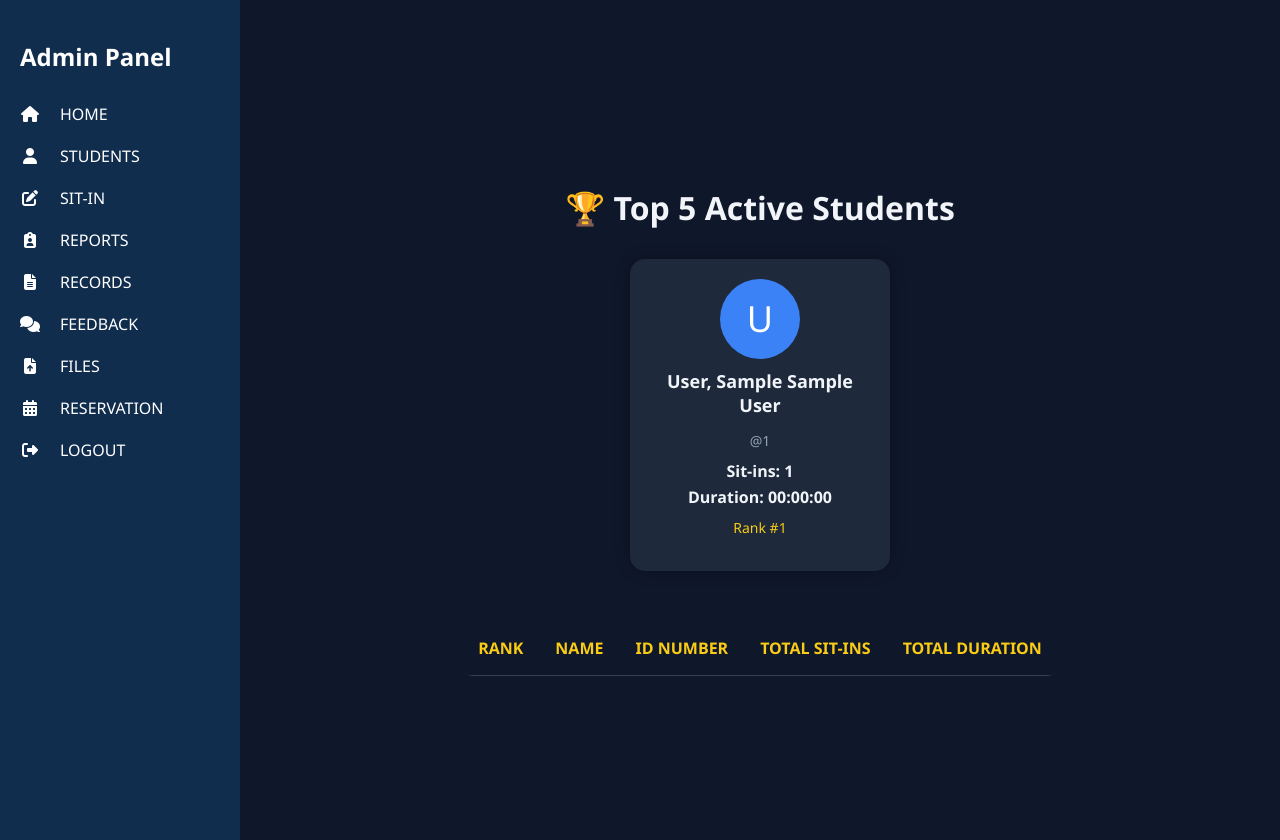
After one commit to RosalDaniel/CCSSitinMonitoring, a PHP site: page /test2.php in a window 1280 px wide. The commit adds this page. Run offline with PHP 8.4, Linux system fonts and the light colour scheme; tables that the repository leaves empty or names only in its code hold one stand-in row (values such as "Sample post"); lists and menus that the app fills with data are empty.

Commit message:
Adding  additional updates: testing leaderboard and give reward

```diff
--- a/records.php
+++ b/records.php
@@ -84,7 +84,7 @@ while ($row = $labQuery->fetch_assoc()) {
         <table id="sitInRecords" class="display">
             <thead>
                 <tr>
-                    <th>Sit-in Number</th>
+                    <!-- <th>Sit-in Number</th> -->
                     <th>ID Number</th>
                     <th>Name</th>
                     <th>Purpose</th>
@@ -97,7 +97,7 @@ while ($row = $labQuery->fetch_assoc()) {
             <tbody>
                 <?php while ($row = $result->fetch_assoc()) : ?>
                     <tr>
-                        <td><?php echo $row['id']; ?></td>
+                        <!-- <td><?php echo $row['id']; ?></td> -->
                         <td><?php echo $row['idno']; ?></td>
                         <td><?php echo $row['name']; ?></td>
                         <td><?php echo $row['purpose']; ?></td>
@@ -116,6 +116,7 @@ while ($row = $labQuery->fetch_assoc()) {
             $('#sitInRecords').DataTable({
                 responsive: true,
                 ordering: true,
+                order: [[6, 'desc']],
                 search: true
             });
         });
--- /dev/null
+++ b/test2.php
@@ -0,0 +1,187 @@
+<?php
+session_start();
+include 'db_connect.php';
+include 'sidebar.php';
+
+// Fetch top 5 active students along with total sit-in duration
+$query = $conn->query("
+    SELECT
+        s.idno,
+        CONCAT(s.lastname, ', ', s.firstname, ' ', s.middlename) AS name,
+        COUNT(r.id) AS sitin_count,
+        SEC_TO_TIME(SUM(TIMESTAMPDIFF(SECOND, r.date_time, r.logout_time))) AS total_duration
+    FROM student s
+    LEFT JOIN sit_in_records r ON s.idno = r.idno
+    GROUP BY s.idno
+    ORDER BY sitin_count DESC
+    LIMIT 5
+");
+
+// Prepare data for chart
+$names = [];
+$sitins = [];
+$students = [];
+while ($row = $query->fetch_assoc()) {
+    $students[] = $row;
+    $names[] = $row['name'];
+    $sitins[] = $row['sitin_count'];
+}
+?>
+
+<!DOCTYPE html>
+<html lang="en">
+<head>
+    <meta charset="UTF-8">
+    <title>Leaderboard</title>
+    <link rel="stylesheet" href="css/styles.css">
+    <link rel="stylesheet" href="https://cdnjs.cloudflare.com/ajax/libs/font-awesome/6.4.2/css/all.min.css">
+    <script src="https://cdn.jsdelivr.net/npm/chart.js"></script>
+    <style>
+        body {
+            font-family: 'Segoe UI', sans-serif;
+            background: #0f172a;
+            color: #f1f5f9;
+        }
+
+        .leaderboard-wrapper {
+            padding: 40px;
+            max-width: 1200px;
+            margin: auto;
+        }
+
+        .leaderboard-title {
+            text-align: center;
+            font-size: 32px;
+            margin-bottom: 30px;
+        }
+
+        .top-three {
+            display: flex;
+            justify-content: center;
+            gap: 30px;
+            margin-bottom: 50px;
+            flex-wrap: wrap;
+        }
+
+        .top-card {
+            background: #1e293b;
+            padding: 20px;
+            border-radius: 15px;
+            text-align: center;
+            width: 220px;
+            position: relative;
+            box-shadow: 0 0 15px rgba(0,0,0,0.3);
+        }
+
+        .top-card .profile-pic {
+            width: 80px;
+            height: 80px;
+            background: #3b82f6;
+            color: white;
+            border-radius: 50%;
+            font-size: 36px;
+            line-height: 80px;
+            margin: 0 auto 10px;
+        }
+
+        .top-card .name {
+            font-size: 18px;
+            margin: 5px 0;
+        }
+
+        .top-card .idno {
+            font-size: 14px;
+            color: #94a3b8;
+            margin-bottom: 10px;
+        }
+
+        .top-card .score, .top-card .duration {
+            font-weight: bold;
+            margin: 4px 0;
+        }
+
+        .top-card .rank-label {
+            margin-top: 10px;
+            font-size: 14px;
+            color: #facc15;
+        }
+
+        .table-wrapper {
+            overflow-x: auto;
+        }
+
+        .leaderboard-table {
+            width: 100%;
+            border-collapse: collapse;
+            background: #1e293b;
+            border-radius: 10px;
+            overflow: hidden;
+        }
+
+        .leaderboard-table th, .leaderboard-table td {
+            padding: 16px;
+            text-align: center;
+            border-bottom: 1px solid #334155;
+        }
+
+        .leaderboard-table th {
+            background-color: #0f172a;
+            color: #facc15;
+        }
+
+        .leaderboard-table tr:hover {
+            background-color: #334155;
+        }
+
+    </style>
+</head>
+<body>
+<?php renderSidebar(); ?>
+<div class="leaderboard-wrapper">
+    <h1 class="leaderboard-title">🏆 Top 5 Active Students</h1>
+
+    <div class="top-three">
+        <?php for ($i = 0; $i < min(3, count($students)); $i++):
+            $student = $students[$i];
+            $rank = $i + 1;
+        ?>
+        <div class="top-card rank-<?php echo $rank; ?>">
+            <div class="profile-pic"><?php echo strtoupper(substr($student['name'], 0, 1)); ?></div>
+            <h2 class="name"><?php echo $student['name']; ?></h2>
+            <p class="idno">@<?php echo $student['idno']; ?></p>
+            <p class="score">Sit-ins: <?php echo $student['sitin_count']; ?></p>
+            <p class="duration">Duration: <?php echo $student['total_duration'] ?? '00:00:00'; ?></p>
+            <p class="rank-label">Rank #<?php echo $rank; ?></p>
+        </div>
+        <?php endfor; ?>
+    </div>
+
+    <div class="table-wrapper">
+        <table class="leaderboard-table">
+            <thead>
+                <tr>
+                    <th>RANK</th>
+                    <th>NAME</th>
+                    <th>ID NUMBER</th>
+                    <th>TOTAL SIT-INS</th>
+                    <th>TOTAL DURATION</th>
+                </tr>
+            </thead>
+            <tbody>
+                <?php for ($i = 3; $i < count($students); $i++):
+                    $student = $students[$i];
+                ?>
+                <tr>
+                    <td><?php echo $i + 1; ?></td>
+                    <td><?php echo $student['name']; ?></td>
+                    <td>@<?php echo $student['idno']; ?></td>
+                    <td><?php echo $student['sitin_count']; ?></td>
+                    <td><?php echo $student['total_duration'] ?? '00:00:00'; ?></td>
+                </tr>
+                <?php endfor; ?>
+            </tbody>
+        </table>
+    </div>
+</div>
+</body>
+</html>
```
Also changed, not shown: add_point.php (added, +22 -0 lines), file_resources.php (+53 -10 lines), test3.php (added, +214 -0 lines), testleaderboard.php (added, +151 -0 lines), uploads/profile_22680599_1744276735.jpg (added).
